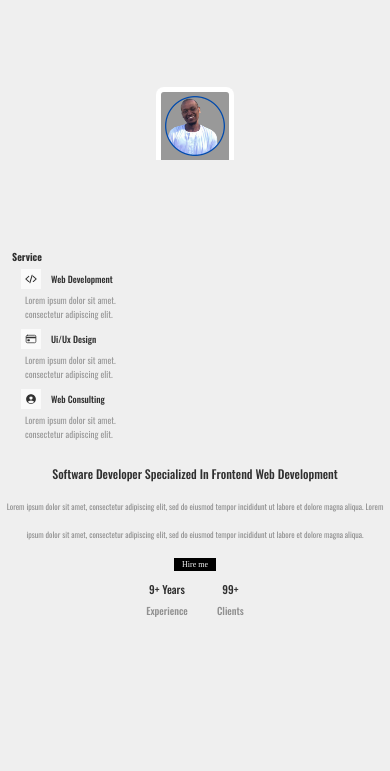
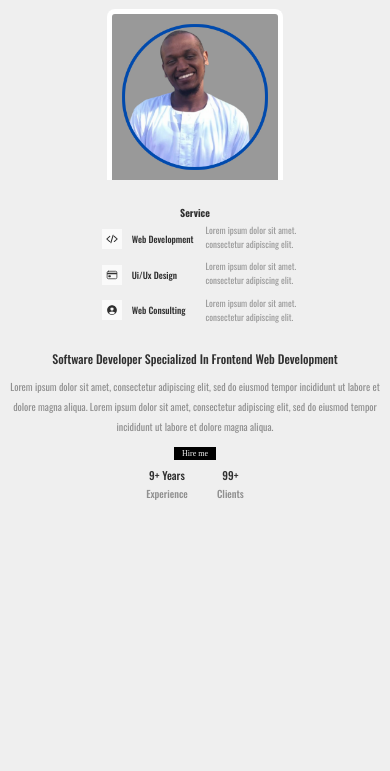
Before and after one commit to Mazen922/Portfolio, a plain HTML site: page index.html in a window 390 px wide. Shown: the part 56-827 px from the top of the page. Drawn offline with nearby package versions, Linux system fonts and the light colour scheme; a web font is replaced by a local one.

Commit message:
Update media.css

```diff
--- a/Css/media.css
+++ b/Css/media.css
@@ -38,7 +38,10 @@ Extra large screens, TV – 1201px, and more.
   }
   /* Services Header */
   .services h2 {
-    font-size: 3rem;
+    font-size: 2rem;
+    text-align: center;
+    display: grid;
+    align-items: end;
   }
   /* role Specialized */
   .role .specialized {
@@ -113,7 +116,7 @@ Extra large screens, TV – 1201px, and more.
     justify-content: center;
   }
   .nav .nav-list {
-    font-size: 1rem;
+    font-size: 1.2rem;
   }
   .nav .header {
     font-size: 2rem;
@@ -122,7 +125,7 @@ Extra large screens, TV – 1201px, and more.
     grid-column: inherit;
   }
   .image-container .main-image {
-    width: 20%;
+    width: 45%;
   }
   .contact-list {
     gap: 2.4rem;
@@ -131,9 +134,17 @@ Extra large screens, TV – 1201px, and more.
     font-size: 3rem;
   }
   .services {
+    display: grid;
     grid-row: 2;
-    justify-content: center;
+    justify-self: center;
     margin-bottom: 2.4rem;
+  }
+  .services .list-items {
+    display: grid;
+    padding-left: 1rem;
+    list-style: none;
+    align-items: center;
+    grid-template-columns: repeat(2, 1fr);
   }
   .services h2 {
     font-size: 2rem;
@@ -145,6 +156,10 @@ Extra large screens, TV – 1201px, and more.
     font-size: 1.6rem;
     padding: 2px 8px;
   }
+  .role p {
+    font-size: 2rem;
+    line-height: 2;
+  }
   .years {
     margin: 0.8rem auto;
     justify-content: space-evenly;
```
